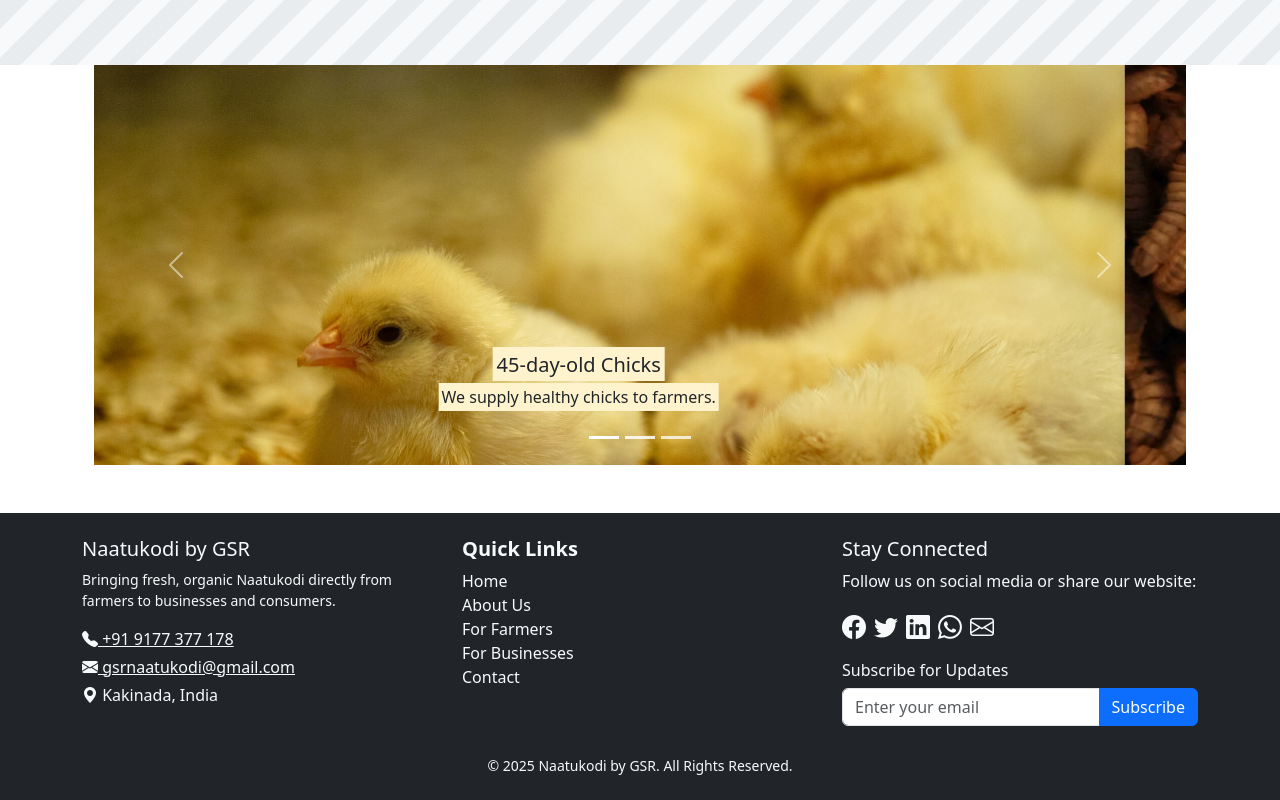
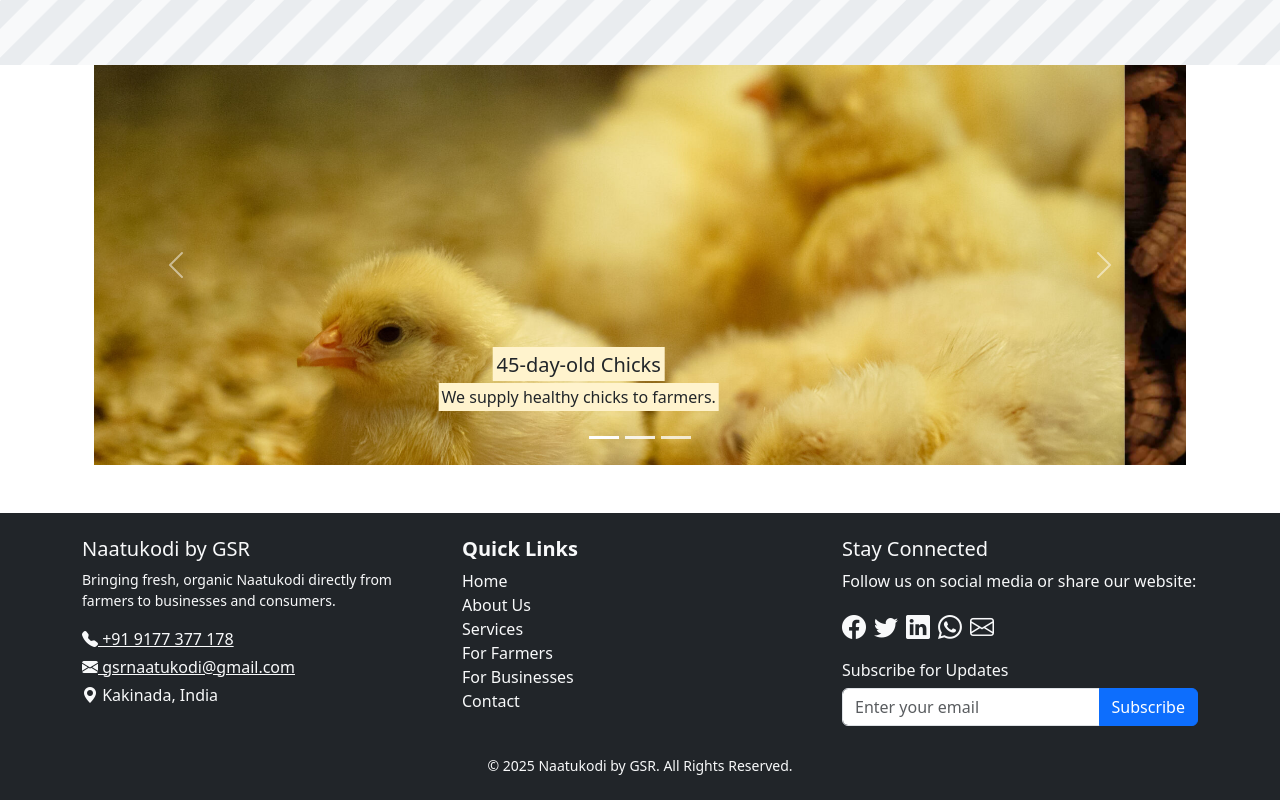
Before and after one commit to naatukodi/GSRSite, an Angular app: page / in a window 1280 px wide. Shown: the part 971-1771 px from the top of the page. Built offline with nearby package versions, Linux system fonts and the light colour scheme.

Commit message:
updatedwhatsapp

```diff
--- a/src/app/app.component.html
+++ b/src/app/app.component.html
@@ -64,6 +64,8 @@
         <ul class="list-unstyled">
           <li><a routerLink="/" routerLinkActive="home" class="text-light text-decoration-none">Home</a></li>
           <li><a routerLink="/about" routerLinkActive="about" class="text-light text-decoration-none">About Us</a></li>
+          <li><a routerLink="/services" routerLinkActive="services" class="text-light text-decoration-none">Services</a>
+          </li>
           <li><a routerLink="/forfarmers" routerLinkActive="forfarmers" class="text-light text-decoration-none">For
               Farmers</a></li>
           <li><a routerLink="/forbusinesses" routerLinkActive="forbusinesses"
@@ -81,7 +83,7 @@
           <a href="https://facebook.com" target="_blank" class="text-light"><i class="bi bi-facebook fs-4"></i></a>
           <a href="https://twitter.com" target="_blank" class="text-light"><i class="bi bi-twitter fs-4"></i></a>
           <a href="https://linkedin.com" target="_blank" class="text-light"><i class="bi bi-linkedin fs-4"></i></a>
-          <a href="https://wa.me/919876543210" target="_blank" class="text-light"><i
+          <a href="https://wa.me/919177377178" target="_blank" class="text-light"><i
               class="bi bi-whatsapp fs-4"></i></a>
           <a href="mailto:?subject=Check%20out%20Naatukodi%20by%20GSR&body=https://www.naatukodi.co.in"
             class="text-light">
```
